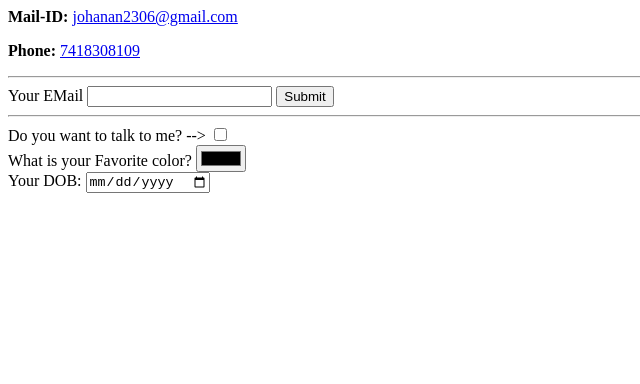
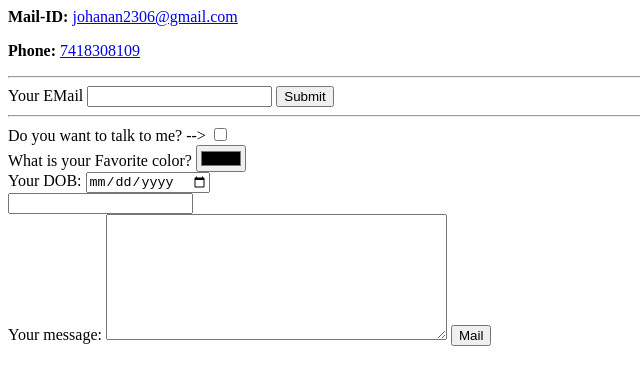
Before and after one commit to johanan-23/Web-Dev-Course, a plain HTML site: page Contacts.html in a window 1280 px wide. Shown: the whole page, without its empty margins (0-640 px from the left). Drawn offline with Linux system fonts and the light colour scheme.

Commit message:
comment cum notes added

```diff
--- a/Contacts.html
+++ b/Contacts.html
@@ -27,7 +27,26 @@
 
       <label for="">Your DOB:</label>
       <input type="date" name="" value="">
+    </form>
 
+    <form action="mailto:johanan2306@gmail.com" method="post" enctype="text/plain">
+      <input type="email" name="" value=""> <br>
+      <label for="">Your message:</label>
+      <textarea name="Message" rows="8" cols="40" ></textarea>
+      <input type="submit" name="" value="Mail">
     </form>
   </body>
 </html>
+<!--
+form
+  input
+    Text
+    Submit
+    Checkbox
+    Color
+    Date
+    email
+  label
+  textarea
+
+ -->
```
